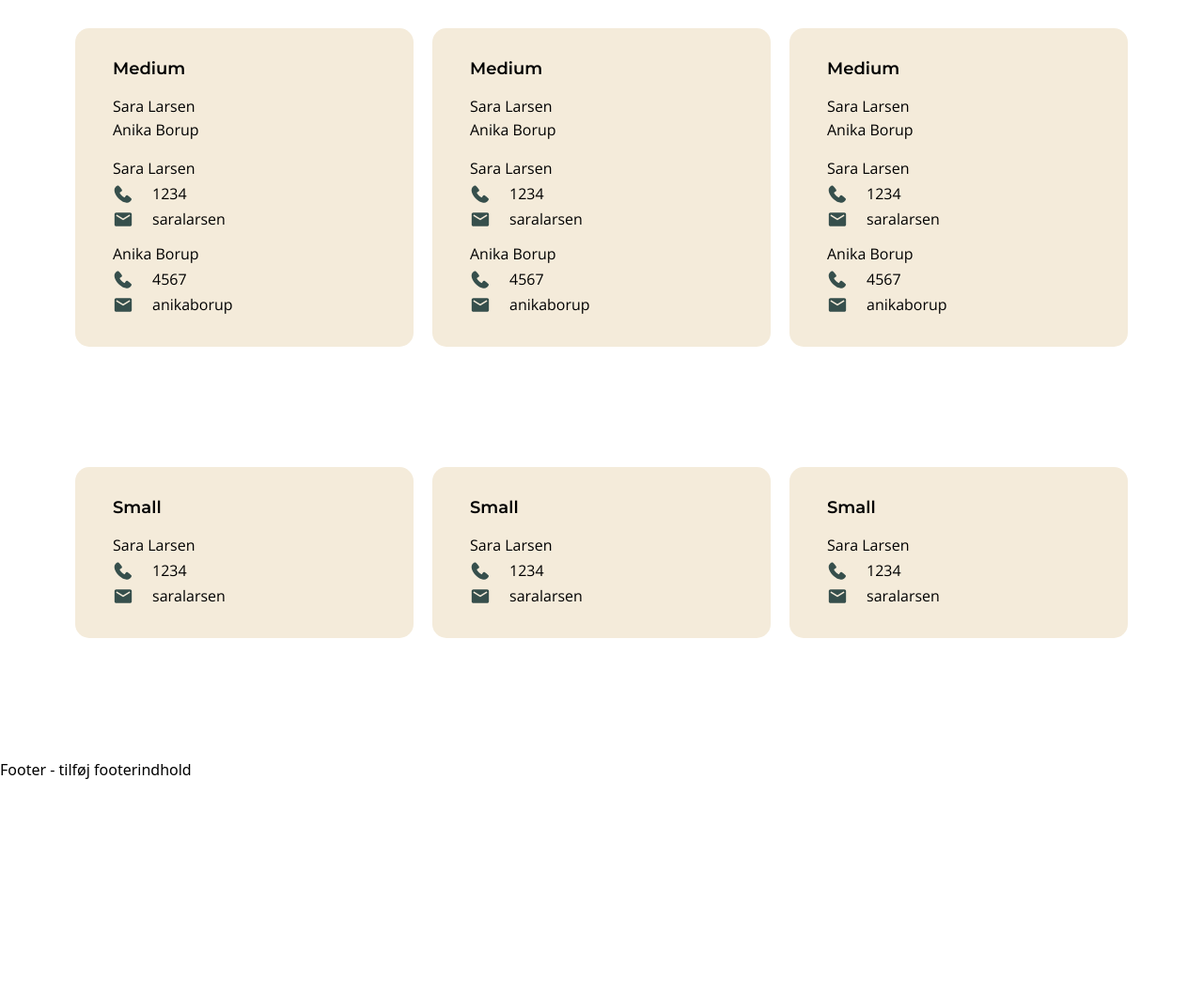
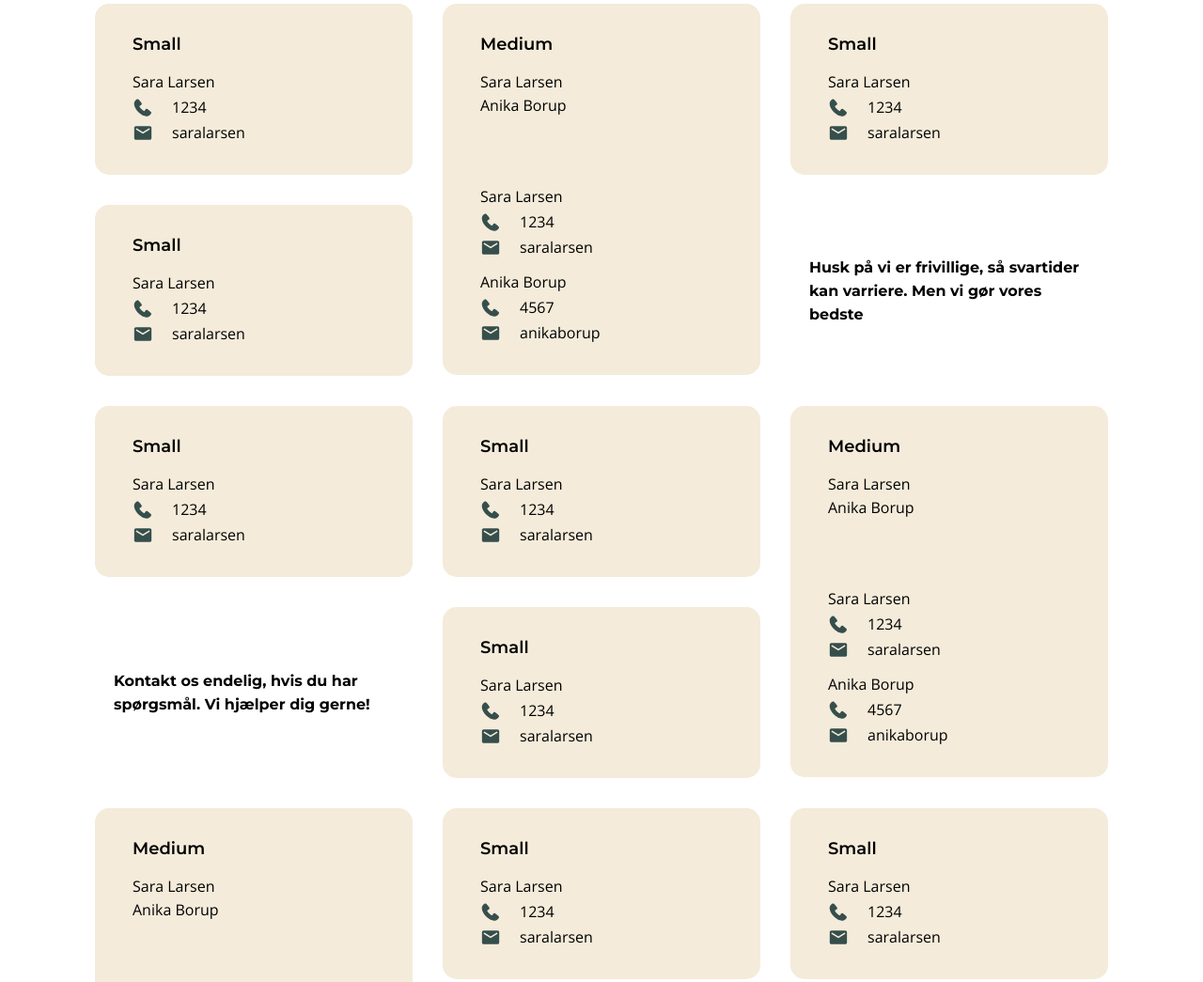
Before and after one commit to anso0004/veddelevhavn, an Astro site: page /havnen in a window 1280 px wide. Shown: the part 1289-2334 px from the top of the page at 94% size. Before the commit the page ends 2120 px from the top, so only its background shows below. Built offline with nearby package versions, Linux system fonts and the light colour scheme; Astro itself is replaced by a stand-in of ours.

Commit message:
kontakt-cards opsætning på side

```diff
--- a/src/components/Card_kontakt.astro
+++ b/src/components/Card_kontakt.astro
@@ -1,7 +1,7 @@
 ---
 import CardKontaktInfo from "./Card_kontakt_info.astro";
 
-const { overskrift = "", navn1 = "", navn2 = "", navn3 = "", navn4 = "", telefonnummer1 = "", telefonnummer2 = "", email1 = "", email2 = "", showText = true, target = "_self", variant = "", size = "", hover = "", press = "" } = Astro.props;
+const { overskrift = "", navn1 = "", navn2 = "", navn3 = "", navn4 = "", telefonnummer1 = "", telefonnummer2 = "", email1 = "", email2 = "", showText = true, showSpace = true, target = "_self", variant = "", size = "", hover = "", press = "" } = Astro.props;
 
 const variantClasses = {
   primary: "bg-yellow-300 text-neutral-50 rounded-full lg:py-xs py-2xs px-m",
@@ -22,6 +22,8 @@ const sizeClasses = {
     <p class="text-m_p lg:text-d_p font-opensans">{navn1}</p>
     <p class="text-m_p lg:text-d_p font-opensans">{navn2}</p>
   </div>
+  <!-- Ekstra afstand på medium -->
+  {showSpace && <div class="h-l" />}
   <div class="space-y-s">
     <CardKontaktInfo navn={navn3} telefonnummer={telefonnummer1} email={email1} />
     {showText && <CardKontaktInfo navn={navn4} telefonnummer={telefonnummer2} email={email2} />}
--- a/src/pages/havnen.astro
+++ b/src/pages/havnen.astro
@@ -18,19 +18,58 @@ import { Image } from "astro:assets";
   <article class="my-10xl mx-5xl">
     <Card_faciliteter icon="public/ikoner/bad.svg" iconalt="ikon af bad" overskrift="Bad og toilet" tekst="Her står der tekst." />
   </article>
-  <article class="my-10xl mx-5xl grid grid-cols-3 gap-5">
-    <Card_kontakt overskrift="Large" navn1="" navn2="" navn3="Sara Larsen" navn4="Anika Borup" telefonnummer1="1234" telefonnummer2="4567" email1="saralarsen" email2="anikaborup" />
-    <Card_kontakt overskrift="Large" navn1="" navn2="" navn3="Sara Larsen" navn4="Anika Borup" telefonnummer1="1234" telefonnummer2="4567" email1="saralarsen" email2="anikaborup" />
-    <Card_kontakt overskrift="Large" navn1="" navn2="" navn3="Sara Larsen" navn4="Anika Borup" telefonnummer1="1234" telefonnummer2="4567" email1="saralarsen" email2="anikaborup" />
-  </article>
-  <article class="my-10xl mx-5xl grid grid-cols-3 gap-5">
-    <Card_kontakt overskrift="Medium" navn1="Sara Larsen" navn2="Anika Borup" navn3="Sara Larsen" navn4="Anika Borup" telefonnummer1="1234" telefonnummer2="4567" email1="saralarsen" email2="anikaborup" />
-    <Card_kontakt overskrift="Medium" navn1="Sara Larsen" navn2="Anika Borup" navn3="Sara Larsen" navn4="Anika Borup" telefonnummer1="1234" telefonnummer2="4567" email1="saralarsen" email2="anikaborup" />
-    <Card_kontakt overskrift="Medium" navn1="Sara Larsen" navn2="Anika Borup" navn3="Sara Larsen" navn4="Anika Borup" telefonnummer1="1234" telefonnummer2="4567" email1="saralarsen" email2="anikaborup" />
-  </article>
-  <article class="my-10xl mx-5xl grid grid-cols-3 gap-5">
-    <Card_kontakt overskrift="Small" showText={false} navn1="" navn2="" navn3="Sara Larsen" navn4="" telefonnummer1="1234" telefonnummer2="" email1="saralarsen" email2="" />
-    <Card_kontakt overskrift="Small" showText={false} navn1="" navn2="" navn3="Sara Larsen" navn4="" telefonnummer1="1234" telefonnummer2="" email1="saralarsen" email2="" />
-    <Card_kontakt overskrift="Small" showText={false} navn1="" navn2="" navn3="Sara Larsen" navn4="" telefonnummer1="1234" telefonnummer2="" email1="saralarsen" email2="" />
-  </article>
+  <!-- Kontakt-cards opsætning på side -->
+  <section class="max-w-[1078px] mx-auto">
+    <h3 class="text-m_h3 lg:text-d_h3 font-montserrat pb-m lg:text-center">Udvalg og bestyrrelser</h3>
+    <div class="space-y-ml">
+      <div class="grid gap-ml lg:grid-cols-2">
+        <Card_kontakt overskrift="Large" showText={true} showSpace={false} navn1="" navn2="" navn3="Sara Larsen" navn4="Anika Borup" telefonnummer1="1234" telefonnummer2="4567" email1="saralarsen" email2="anikaborup" />
+        <Card_kontakt overskrift="Large" showText={true} showSpace={false} navn1="" navn2="" navn3="Sara Larsen" navn4="Anika Borup" telefonnummer1="1234" telefonnummer2="4567" email1="saralarsen" email2="anikaborup" />
+      </div>
+      <div class="grid lg:grid-cols-3 gap-ml">
+        <div class="space-y-ml">
+          <Card_kontakt overskrift="Small" showText={false} showSpace={false} navn1="" navn2="" navn3="Sara Larsen" navn4="" telefonnummer1="1234" telefonnummer2="" email1="saralarsen" email2="" />
+          <Card_kontakt overskrift="Small" showText={false} showSpace={false} navn1="" navn2="" navn3="Sara Larsen" navn4="" telefonnummer1="1234" telefonnummer2="" email1="saralarsen" email2="" />
+        </div>
+        <div>
+          <Card_kontakt overskrift="Medium" showText={true} showSpace={true} navn1="Sara Larsen" navn2="Anika Borup" navn3="Sara Larsen" navn4="Anika Borup" telefonnummer1="1234" telefonnummer2="4567" email1="saralarsen" email2="anikaborup" />
+        </div>
+        <div class="space-y-ml">
+          <Card_kontakt overskrift="Small" showText={false} showSpace={false} navn1="" navn2="" navn3="Sara Larsen" navn4="" telefonnummer1="1234" telefonnummer2="" email1="saralarsen" email2="" />
+          <h6 class="text-m_h8 lg:text-d_h8 font-montserrat h-[182px] flex items-center lg:px-m">Husk på vi er frivillige, så svartider kan varriere. Men vi gør vores bedste</h6>
+        </div>
+      </div>
+      <div class="grid lg:grid-cols-3 gap-ml">
+        <div class="space-y-ml">
+          <Card_kontakt overskrift="Small" showText={false} showSpace={false} navn1="" navn2="" navn3="Sara Larsen" navn4="" telefonnummer1="1234" telefonnummer2="" email1="saralarsen" email2="" />
+          <h6 class="text-m_h8 lg:text-d_h8 font-montserrat h-[182px] flex items-center lg:px-m">Kontakt os endelig, hvis du har spørgsmål. Vi hjælper dig gerne!</h6>
+        </div>
+        <div class="space-y-ml">
+          <Card_kontakt overskrift="Small" showText={false} showSpace={false} navn1="" navn2="" navn3="Sara Larsen" navn4="" telefonnummer1="1234" telefonnummer2="" email1="saralarsen" email2="" />
+          <Card_kontakt overskrift="Small" showText={false} showSpace={false} navn1="" navn2="" navn3="Sara Larsen" navn4="" telefonnummer1="1234" telefonnummer2="" email1="saralarsen" email2="" />
+        </div>
+        <div>
+          <Card_kontakt overskrift="Medium" showText={true} showSpace={true} navn1="Sara Larsen" navn2="Anika Borup" navn3="Sara Larsen" navn4="Anika Borup" telefonnummer1="1234" telefonnummer2="4567" email1="saralarsen" email2="anikaborup" />
+        </div>
+      </div>
+      <div class="grid lg:grid-cols-3 gap-ml">
+        <div>
+          <Card_kontakt overskrift="Medium" showText={true} showSpace={true} navn1="Sara Larsen" navn2="Anika Borup" navn3="Sara Larsen" navn4="Anika Borup" telefonnummer1="1234" telefonnummer2="4567" email1="saralarsen" email2="anikaborup" />
+        </div>
+        <div class="space-y-ml">
+          <Card_kontakt overskrift="Small" showText={false} showSpace={false} navn1="" navn2="" navn3="Sara Larsen" navn4="" telefonnummer1="1234" telefonnummer2="" email1="saralarsen" email2="" />
+          <Card_kontakt overskrift="Small" showText={false} showSpace={false} navn1="" navn2="" navn3="Sara Larsen" navn4="" telefonnummer1="1234" telefonnummer2="" email1="saralarsen" email2="" />
+        </div>
+        <div class="space-y-ml">
+          <Card_kontakt overskrift="Small" showText={false} showSpace={false} navn1="" navn2="" navn3="Sara Larsen" navn4="" telefonnummer1="1234" telefonnummer2="" email1="saralarsen" email2="" />
+          <h6 class="text-m_h8 lg:text-d_h8 font-montserrat h-[182px] flex items-center lg:px-m">Er du i tvivl, om hvem der er den rigtige at kontakte, så skriv til havnefogeden. Han vil gerne vejlede dig</h6>
+        </div>
+      </div>
+      <div class="grid lg:grid-cols-3 gap-ml">
+        <Card_kontakt overskrift="Small" showText={false} showSpace={false} navn1="" navn2="" navn3="Sara Larsen" navn4="" telefonnummer1="1234" telefonnummer2="" email1="saralarsen" email2="" />
+        <Card_kontakt overskrift="Small" showText={false} showSpace={false} navn1="" navn2="" navn3="Sara Larsen" navn4="" telefonnummer1="1234" telefonnummer2="" email1="saralarsen" email2="" />
+        <Card_kontakt overskrift="Small" showText={false} showSpace={false} navn1="" navn2="" navn3="Sara Larsen" navn4="" telefonnummer1="1234" telefonnummer2="" email1="saralarsen" email2="" />
+      </div>
+    </div>
+  </section>
 </MainLayout>
```
